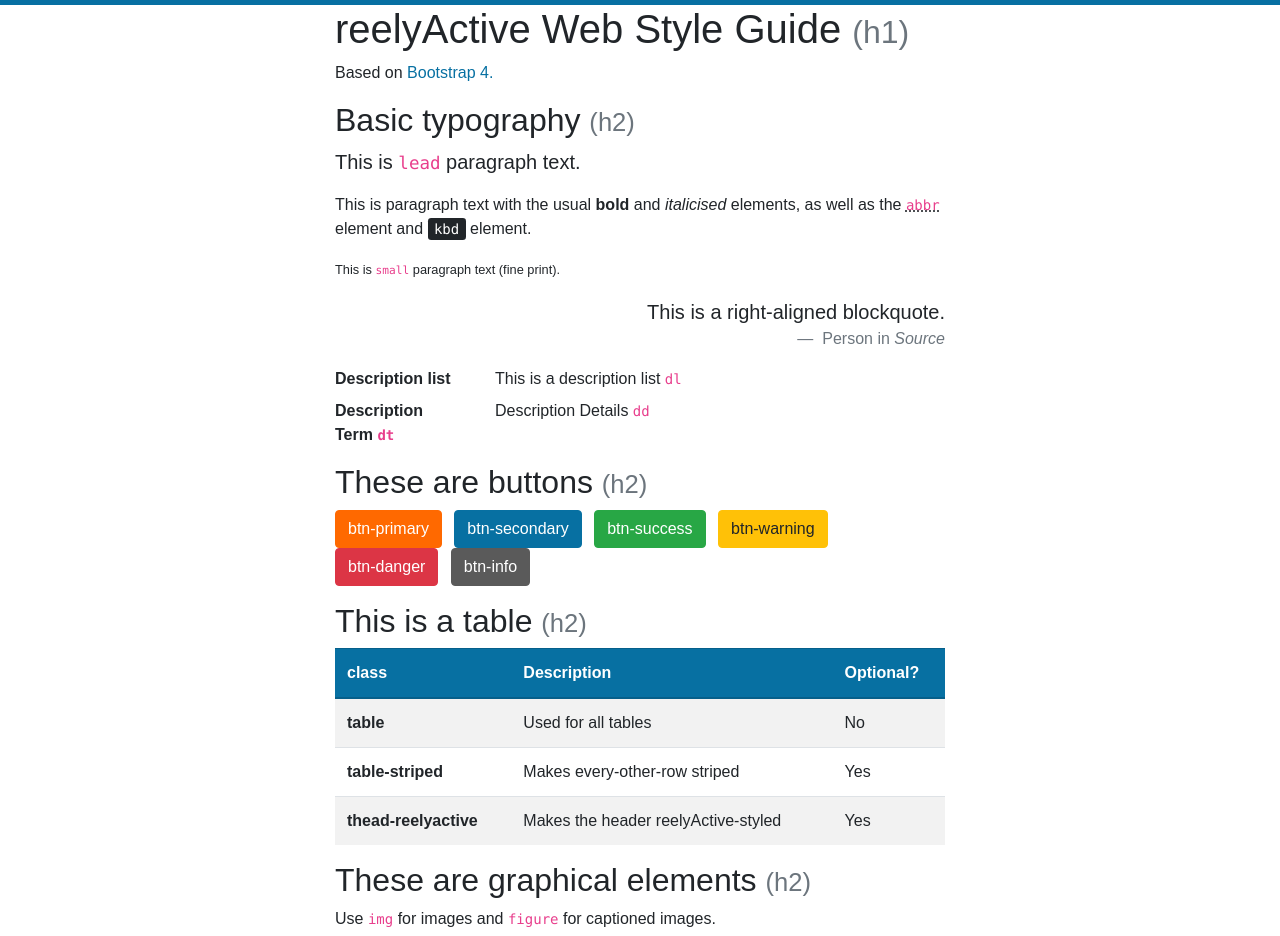
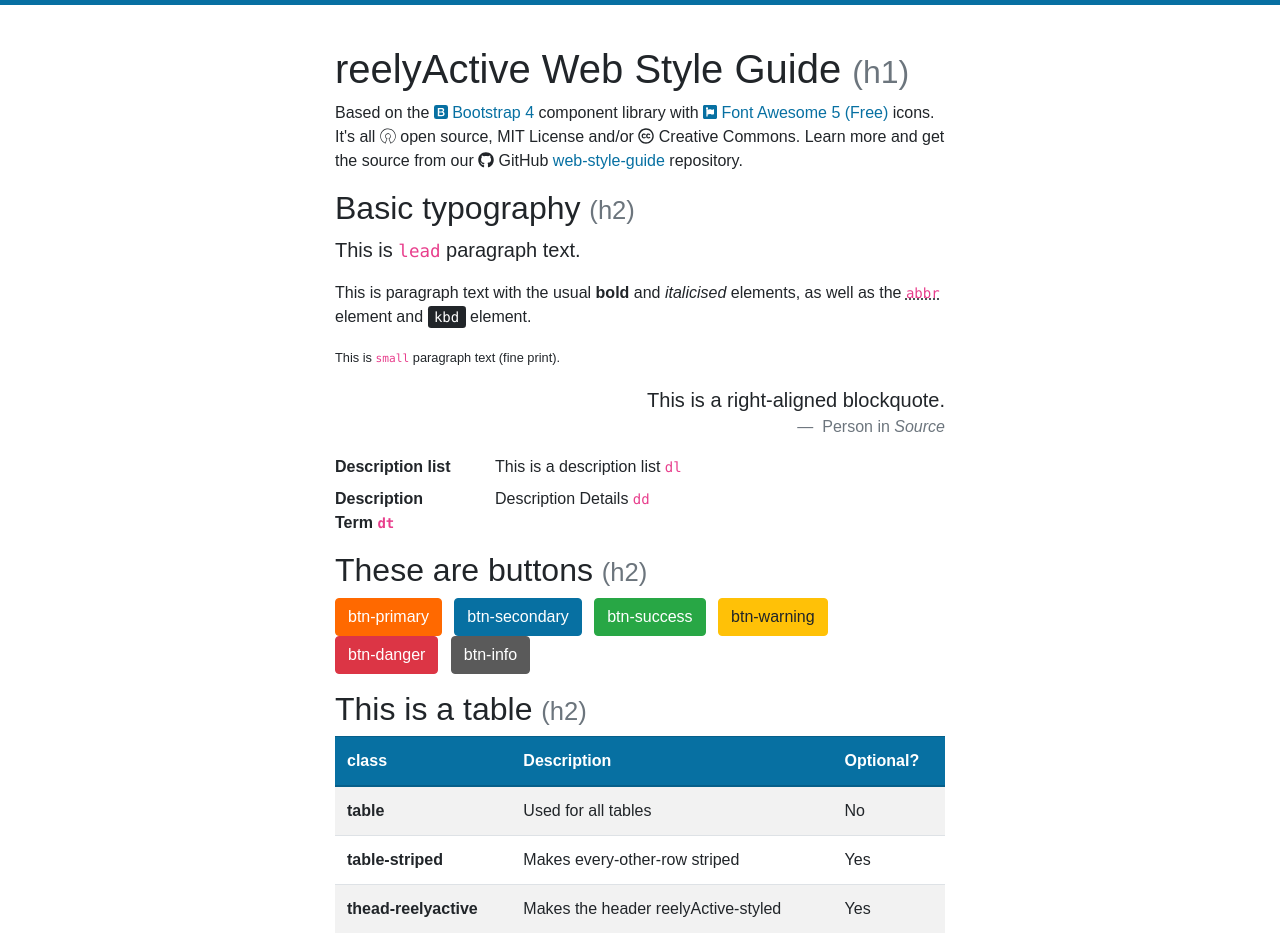
Before and after one commit to reelyactive/web-style-guide, a plain HTML site: page index.html in a window 1280 px wide. Shown: the part 53-989 px from the top of the page. Drawn offline with Linux system fonts and the light colour scheme.

Commit message:
Updated intro

```diff
--- a/index.html
+++ b/index.html
@@ -94,11 +94,12 @@
     <div class="container-fluid">
       <div class="row justify-content-center">
         <div class="col-sm-12 col-md-10 col-lg-8 col-xl-6">
+          <p> &nbsp; </p>
           <h1>
             reelyActive Web Style Guide
             <small class="text-muted"> (h1) </small>
           </h1>
-          <p> Based on <a href="https://getbootstrap.com" target="_blank"> Bootstrap 4. </a> </p>
+          <p> Based on the <a href="https://getbootstrap.com" target="_blank"> <i class="fab fa-bootstrap"></i> Bootstrap 4 </a> component library with <a href="https://fontawesome.com" target="_blank"> <i class="fab fa-font-awesome"></i> Font Awesome 5 (Free) </a> icons.  It's all <i class="fab fa-osi"></i> open source, MIT License and/or <i class="fab fa-creative-commons"></i> Creative Commons.  Learn more and get the source from our <i class="fab fa-github"></i> GitHub <a href="https://github.com/reelyactive/web-style-guide/" target="_blank"> web-style-guide </a> repository. </p>
           <h2>
             Basic typography
             <small class="text-muted"> (h2) </small>
```
